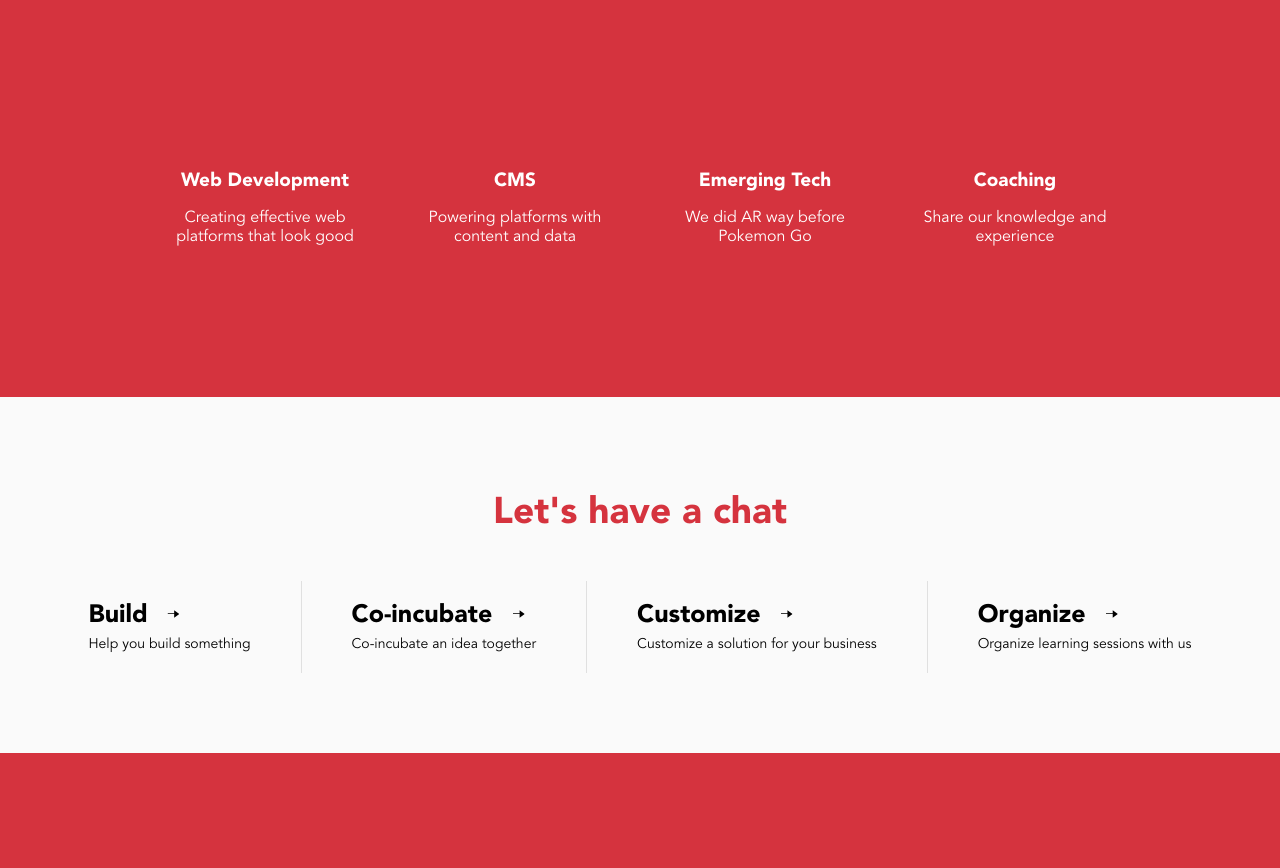
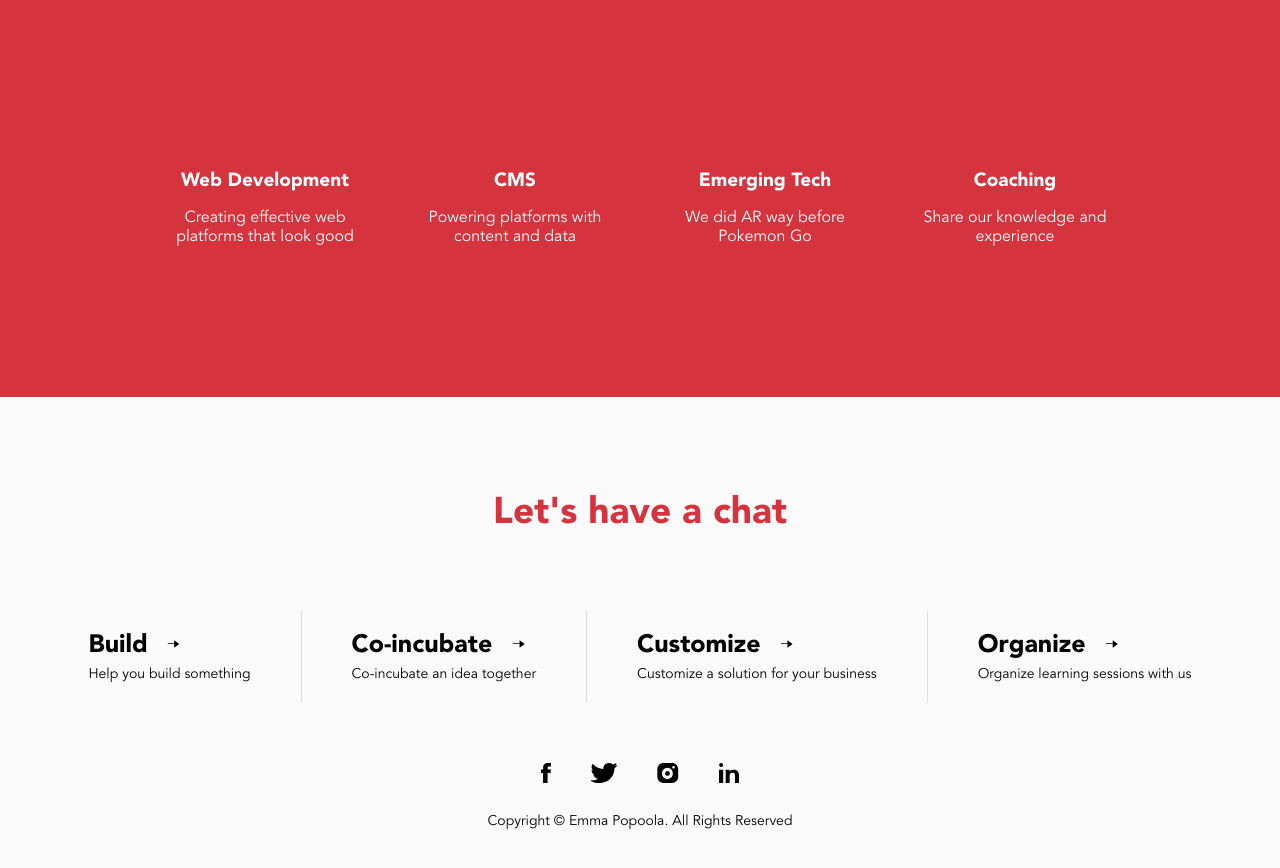
Before and after one commit to hemmayo/codigo, a website: page index.html in a window 1280 px wide. Shown: the part 3785-4653 px from the top of the page. Before the commit the page ends 4538 px from the top, so only its background shows below. Drawn offline with Linux system fonts and the light colour scheme.

Commit message:
fixed footer

```diff
--- a/index.html
+++ b/index.html
@@ -5,7 +5,7 @@
     <meta charset="UTF-8">
     <meta name="viewport" content="width=device-width, initial-scale=1.0">
     <meta http-equiv="X-UA-Compatible" content="ie=edge">
-    <title>Sagacity Studio</title>
+    <title>Codigo</title>
     <link rel="stylesheet" href="css/style.css">
 </head>
 
@@ -186,6 +186,15 @@
                     <span class="footer__link--sub">Organize learning sessions with us</span>
                 </a>
             </div>
+            <div class="footer__social">
+                <img src="img/Jo3kL5Z.svg" alt="">
+                <img src="img/y4Ebsdc.svg" alt="">
+                <img src="img/2p5F11U.svg" alt="">
+                <img src="img/2Tx_FSU.svg" alt="">
+            </div>
+            <p class="footer__copyright">
+                Copyright © Emma Popoola. All Rights Reserved
+            </p>
         </footer>
     </main>
 </body>
--- a/sass/_components.scss
+++ b/sass/_components.scss
@@ -303,7 +303,7 @@
     &__heading {
         font-size: 3.7rem;
         font-weight: 900;
-        margin-bottom: 3rem;
+        margin-bottom: 6rem;
         line-height: 2;
         color: var(--color-primary);
         // text-align: center;
@@ -311,6 +311,7 @@
 
     &__items {
         display: flex;
+        margin-bottom: 6rem;
     }
 
     &__link {
@@ -325,6 +326,8 @@
         }
 
         &:hover &--main {
+            color: var(--color-primary);
+
             &::after {
                 transform: translateX(calc(100% + 4rem));
                 background-color: var(--color-primary);
@@ -338,6 +341,7 @@
             font-weight: 900;
             margin-bottom: .5rem;
             color: #000000;
+            transition: all 1.25s cubic-bezier(.2,.6,.4,1);
 
             &::after {
                 content: '';
@@ -361,4 +365,22 @@
             color: #020202;
         }
     }
+
+    &__social {
+        display: flex;
+        align-items: center;
+        margin-bottom: 3rem;
+
+        & img {
+            height: 2rem;
+
+            &:not(:last-of-type) {
+                margin-right: 4rem;
+            }
+        }
+    }
+
+    &__copyright {
+
+    }
 }
--- a/sass/_layout.scss
+++ b/sass/_layout.scss
@@ -47,4 +47,5 @@
     display: flex;
     flex-direction: column;
     align-items: center;
+    justify-content: space-between;
 }
```
Also changed, not shown: css/style.css, img/2Tx_FSU.svg (added), img/2p5F11U.svg (added), img/Jo3kL5Z.svg (added), img/y4Ebsdc.svg (added).
